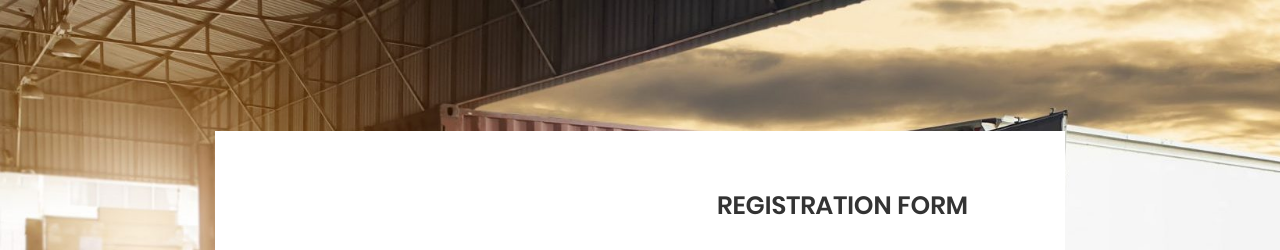
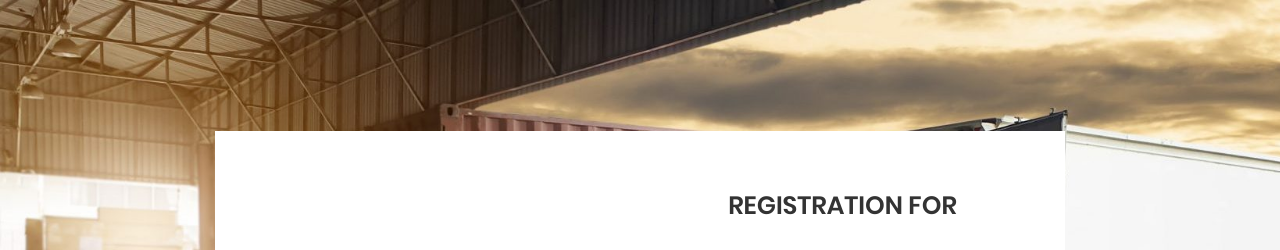
Before and after one commit to Nasibillo/Landing-Page-, a website: page index.html in a window 1280 px wide. Shown: the top 250 px of the page. Drawn offline with Linux system fonts and the light colour scheme.

Commit message:
test
test

```diff
--- a/index.html
+++ b/index.html
@@ -23,7 +23,7 @@
 					<img src="images/logo2.jpg" alt="">
 				</div>
 				<form action="/" method="post">
-					<h3>Registration Form</h3>
+					<h3>Registration For</h3>
 					<div class="form-group">
 						<input type="text" name="fName" placeholder="First Name" class="form-control" required autofocus>
 						<input type="text" name="lName" placeholder="Last Name" class="form-control" required>
```
